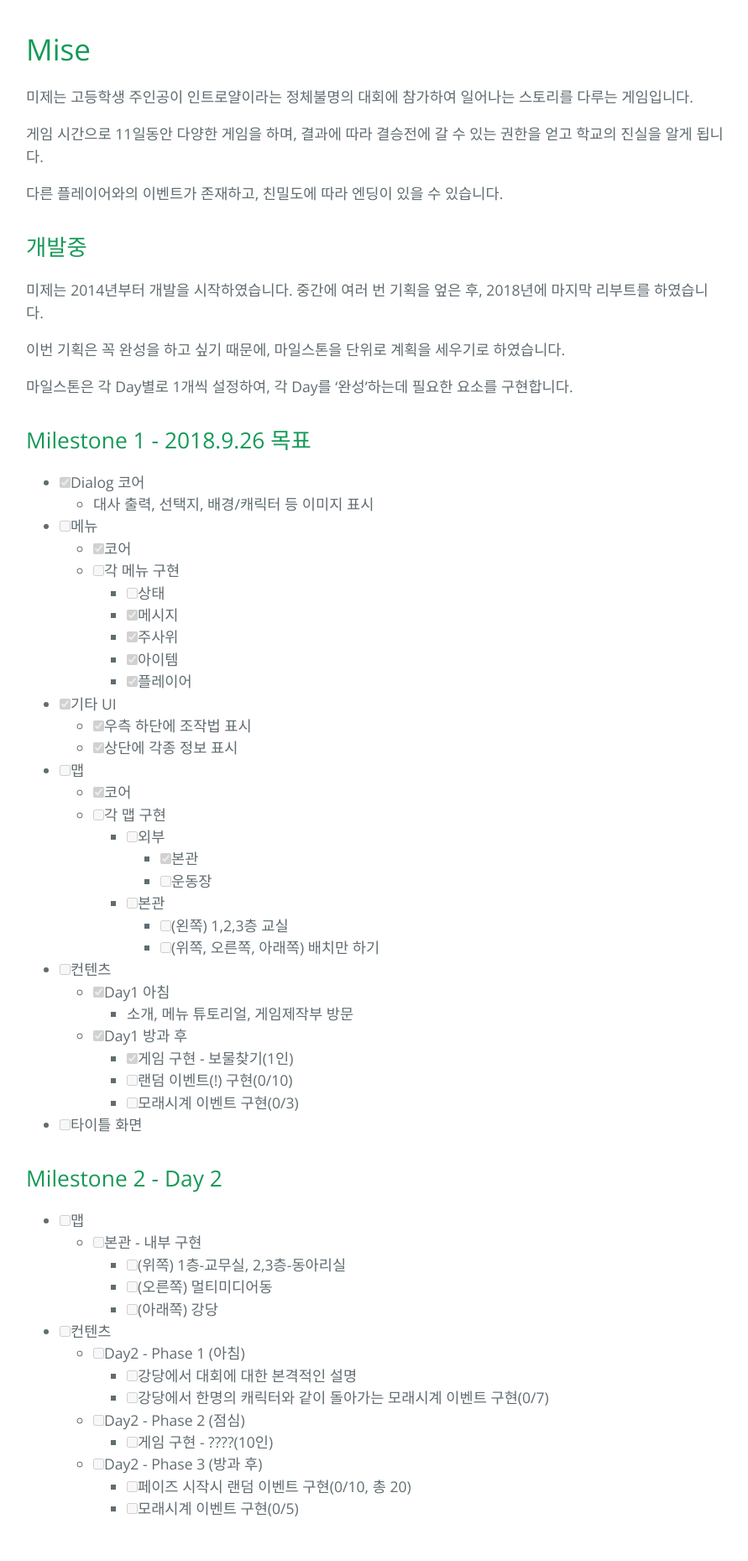
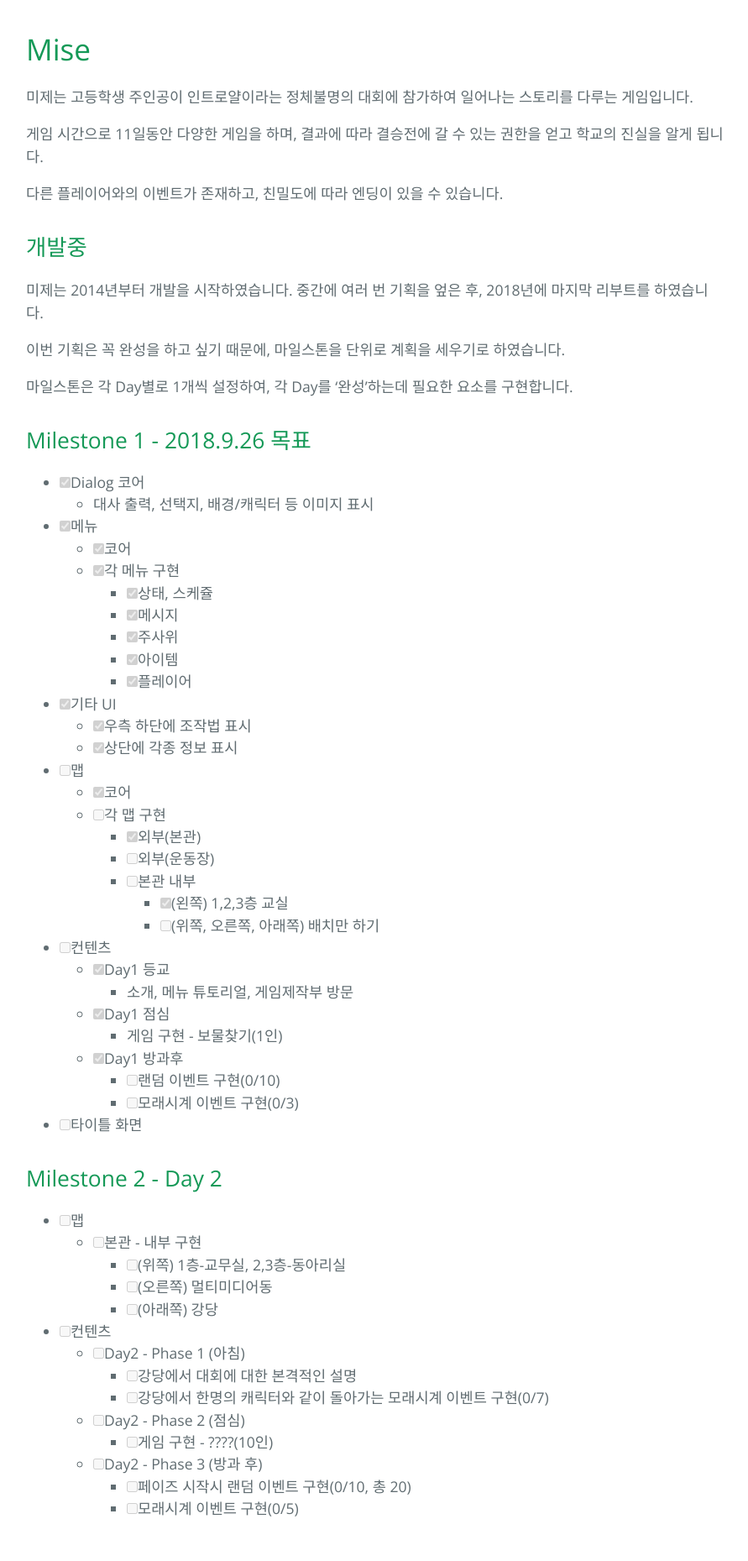
Before and after one commit to Celicath/Celicath.github.io, a Jekyll site: the page built from mise.md, in a window 1280 px wide. Shown: the whole page at 84% size, without its empty margins (193-1084 px from the left). Built offline with Jekyll 4.4.1, drawn with Linux system fonts in a browser that asks for light colours; our own code applies the rules of GitHub Pages for plain Markdown files.

Commit message:
[MISE] 진행률 업데이트

```diff
--- a/mise.md
+++ b/mise.md
@@ -23,10 +23,10 @@ layout: simple
 
 - [X] Dialog 코어
   - 대사 출력, 선택지, 배경/캐릭터 등 이미지 표시
-- [ ] 메뉴
+- [X] 메뉴
   - [X] 코어
-  - [ ] 각 메뉴 구현
-    - [ ] 상태
+  - [X] 각 메뉴 구현
+    - [X] 상태, 스케쥴
     - [X] 메시지
     - [X] 주사위
     - [X] 아이템
@@ -37,18 +37,18 @@ layout: simple
 - [ ] 맵
   - [X] 코어
   - [ ] 각 맵 구현
-    - [ ] 외부
-      - [X] 본관
-      - [ ] 운동장
-    - [ ] 본관
-      - [ ] (왼쪽) 1,2,3층 교실
+    - [X] 외부(본관)
+    - [ ] 외부(운동장)
+    - [ ] 본관 내부
+      - [X] (왼쪽) 1,2,3층 교실
       - [ ] (위쪽, 오른쪽, 아래쪽) 배치만 하기
 - [ ] 컨텐츠
-  - [X] Day1 아침
+  - [X] Day1 등교
     - 소개, 메뉴 튜토리얼, 게임제작부 방문
-  - [X] Day1 방과 후
-    - [X] 게임 구현 - 보물찾기(1인)
-    - [ ] 랜덤 이벤트(!) 구현(0/10)
+  - [X] Day1 점심
+    - 게임 구현 - 보물찾기(1인)
+  - [X] Day1 방과후
+    - [ ] 랜덤 이벤트 구현(0/10)
     - [ ] 모래시계 이벤트 구현(0/3)
 - [ ] 타이틀 화면
 
```
